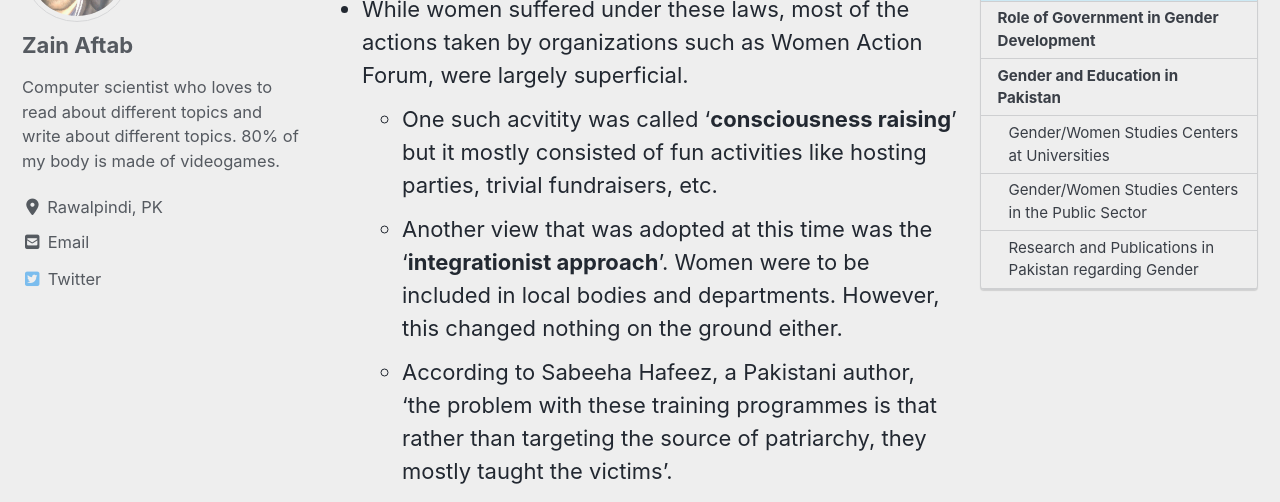
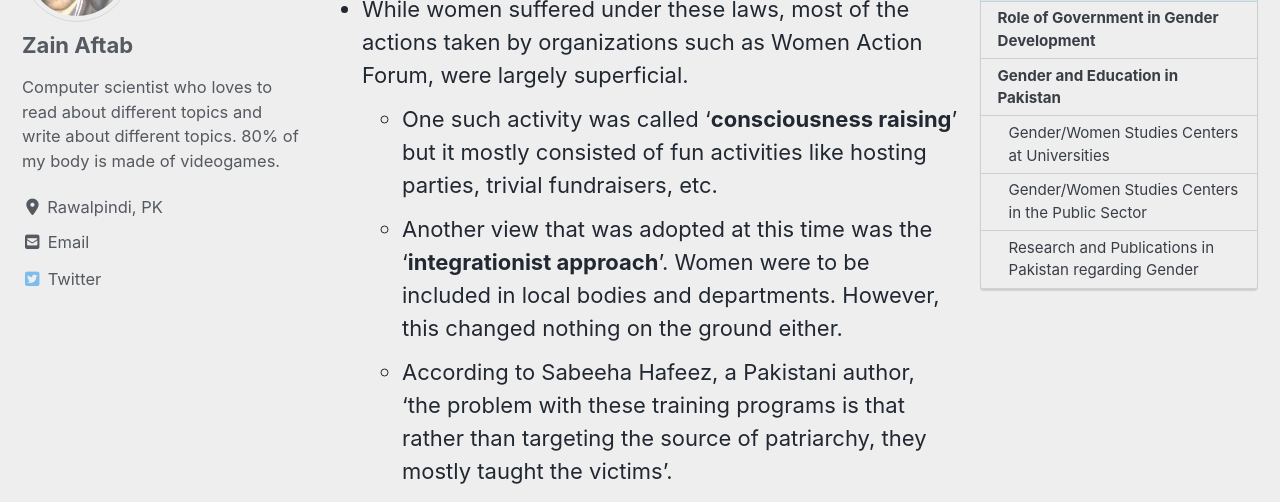
Before and after one commit to zainaftab2225/zainaftab2225.github.io, a Jekyll site: the page built from _genderstudies/gender-studies-pakistan.md, in a window 1280 px wide and 900 px high, scrolled down 1986 px. Shown: the part 154-656 px from the top of the window. Built offline with Jekyll 4.4.1, drawn with Linux system fonts in a browser that asks for light colours; cached includes are drawn as plain includes; nearby versions of some CDN libraries.

Commit message:
website updates

```diff
--- a/_genderstudies/gender-studies-pakistan.md
+++ b/_genderstudies/gender-studies-pakistan.md
@@ -20,9 +20,9 @@ date: 2020-09-29
   3. **Qisas and Diyat Ordinance**: In September 1990, President Ghulam Ishaq Khan promulgated the Qisas (Physical) and Diyat (Blood Money) Ordinance, which provides punishments that are considered cruel and inhuman by international standards. This ordinance basically brought the *an eye for an eye* concept in Pakistan's law. Women were victimized using this law as well.
 - These laws combined with the religious extremism in state institutions were highly detrimental for the rights of women and minorities in Pakistan.
 - While women suffered under these laws, most of the actions taken by organizations such as Women Action Forum, were largely superficial.
-  - One such acvitity was called '**consciousness raising**' but it mostly consisted of fun activities like hosting parties, trivial fundraisers, etc.
+  - One such activity was called '**consciousness raising**' but it mostly consisted of fun activities like hosting parties, trivial fundraisers, etc.
   - Another view that was adopted at this time was the '**integrationist approach**'. Women were to be included in local bodies and departments. However, this changed nothing on the ground either.
-  - According to Sabeeha Hafeez, a Pakistani author, ‘the problem with these training programmes is that rather than targeting the source of patriarchy, they mostly taught the victims’.
+  - According to Sabeeha Hafeez, a Pakistani author, ‘the problem with these training programs is that rather than targeting the source of patriarchy, they mostly taught the victims’.
 - It must be mentioned here that not all feminists and NGOs fell prey to the ideology of gender training and integration. Some remained mainly committed to the political approach.
 - Even in present-day, the Government of Pakistan has taken an integrationist approach rather than a radical transformation of social structure. Governments tend to be more cautious and conservative and therefore, tend to remain far behind the actual demands of women who are suffering.
 
```
